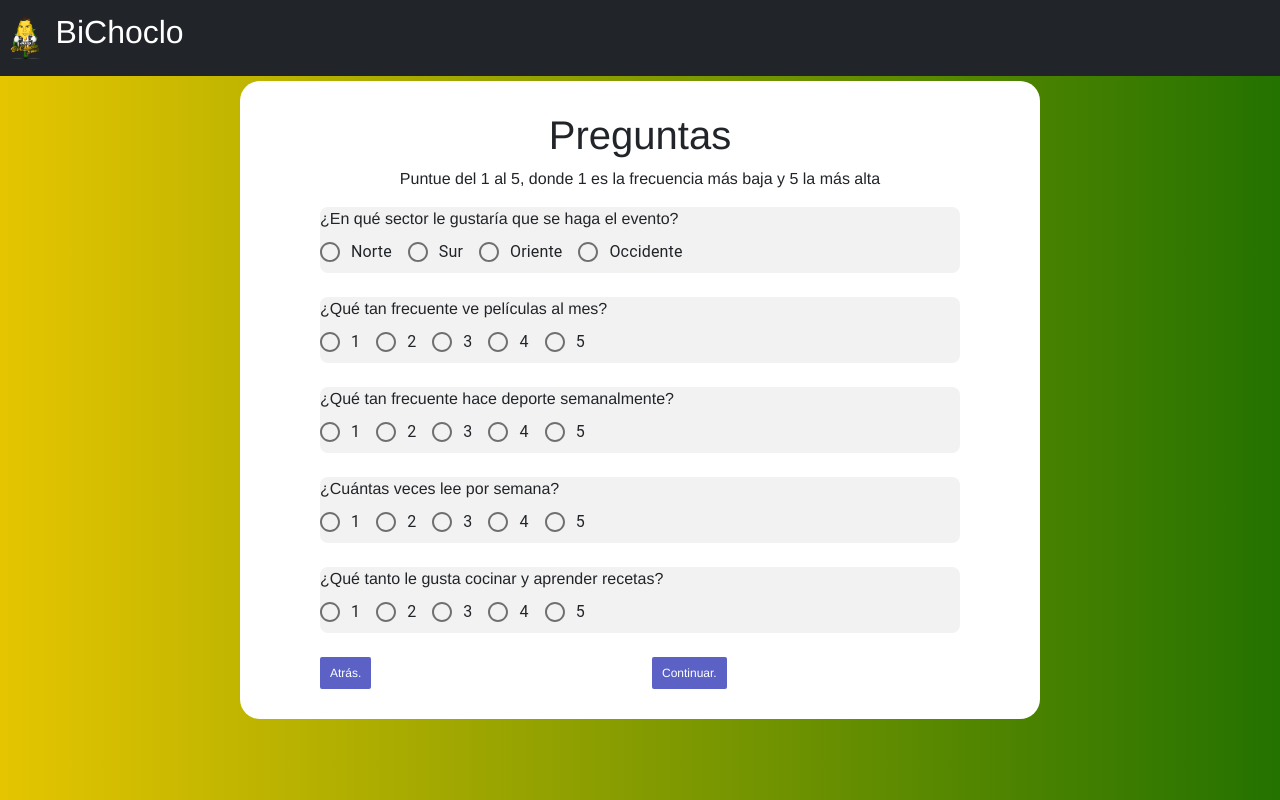
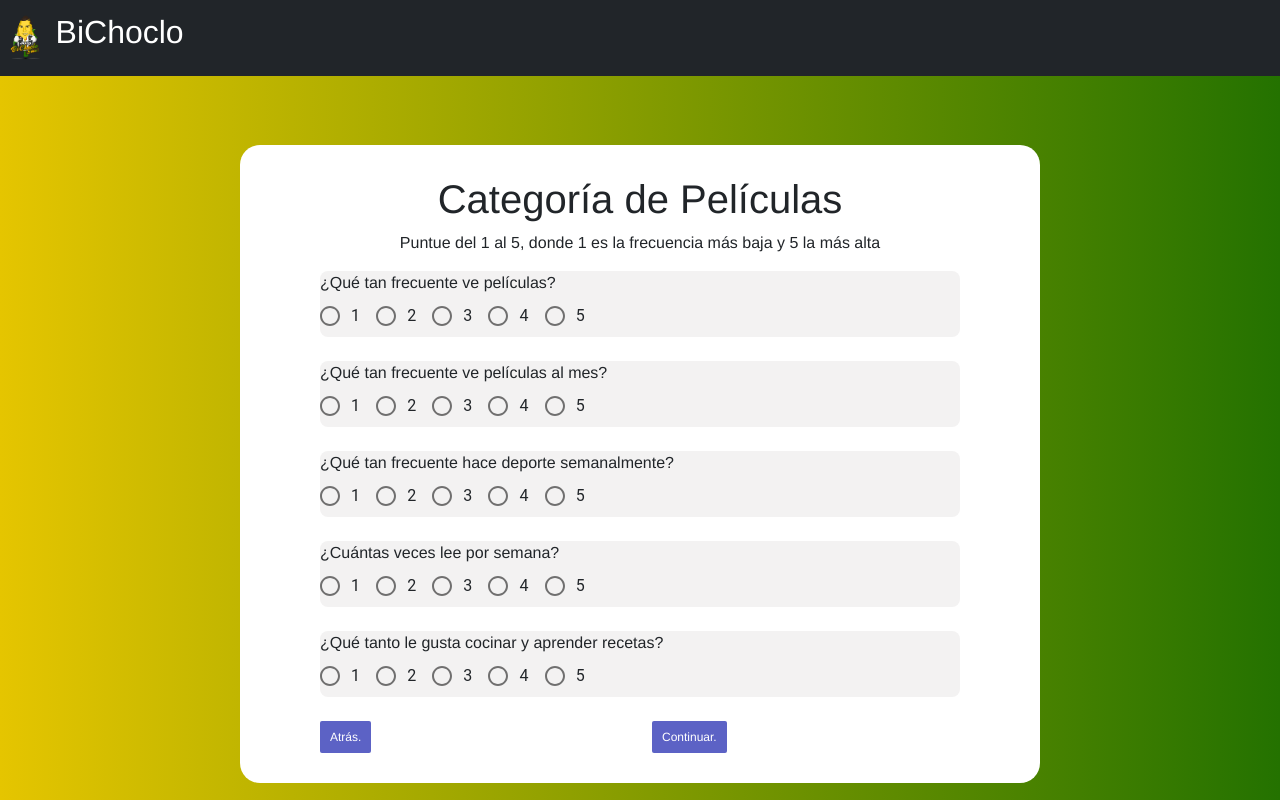
Before and after one commit to JuanCamilo-R/ProyectoBD, a React (Create React App) app in the folder cliente/: page /form in a window 1280 px wide. Both pictures are taken after a click on the button "Continuar.". Built offline with nearby package versions, Linux system fonts and the light colour scheme.

Commit message:
Se quita barrio

```diff
--- a/cliente/src/components/FirstPart.js
+++ b/cliente/src/components/FirstPart.js
@@ -27,25 +27,29 @@ export class FirstPart extends Component {
                     </label>
                 <input  type = "text" className = "form-control" name = "cedula" onChange = {inputChange('nombre')} value = {values.cedula}/>
                 </div>
+                <br/>
                 <div className="form-group">
                     <label htmlFor="nombre">
                         Nombre:
                     </label>
                     <input type="text" className="form-control" name="nombre" onChange={inputChange('nombre')} value={values.nombre} />
                 </div>
+                <br/>
                 <div className="form-group">
                     <label htmlFor="apellido">
                         Apellido:
                     </label>
                     <input type="text" className="form-control" name="apellido" onChange={inputChange('apellido')} value={values.apellido} />
                 </div>
+                <br/>
                 <div className="form-group">
                     <label htmlFor="edad">
                         Edad:
                     </label>
                     <input type="text" className="form-control" name="edad" onChange={inputChange('edad')} value={values.edad} />
                 </div>
-                <div className="form-group">
+                <br/>
+                <div className="form-group form-design">
                     <label htmlFor="genero">
                         Genero:
                     </label>
@@ -56,13 +60,8 @@ export class FirstPart extends Component {
                         </RadioGroup>
                     </div>
                 </div>
-                <div className="form-group">
-                    <label htmlFor="barrio">
-                        Barrio:
-                    </label>
-                    <input type="text" className="form-control" name="barrio" onChange={inputChange('barrio')} value={values.barrio} />
-                </div>
-                <div>
+                <br/>
+                <div className = "form-group">
                     <label htmlFor="comuna">
                         Comuna:
                     </label>
--- a/cliente/src/components/PaginaForm.js
+++ b/cliente/src/components/PaginaForm.js
@@ -11,7 +11,7 @@ class PaginaForm extends React.Component {
             <div className = "h-100">
                 <TheNavbar/>
                 <div className="Form">
-                    <div className="container">
+                    <div className="container container-style">
                         <Forms/>
                     </div>
                 </div>
--- a/cliente/src/components/SecondPart.js
+++ b/cliente/src/components/SecondPart.js
@@ -21,19 +21,20 @@ export class SecondPart extends Component {
         return (
             <div className="form-container">
                 <div>
-                <h1 className="h1">Preguntas</h1>
+                <h1 className="h1">Categoría de Películas</h1>
                 <p className = "remainder"> Puntue del 1 al 5, donde 1 es la frecuencia más baja y 5 la más alta </p>
                 </div>
                 <div className="form-group form-design">
                     <label htmlFor="sector">
-                        ¿En qué sector le gustaría que se haga el evento?
+                        ¿Qué tan frecuente ve películas?
                     </label>
                     <div className="radio">
-                        <RadioGroup row arial-label="sector" name="sector" value={values.sector} onChange={inputChange('sector')}>
-                            <FormControlLabel  value="Norte" control={<Radio />} label="Norte" />
-                            <FormControlLabel  value="Sur" control={<Radio />} label="Sur" />
-                            <FormControlLabel  value="Oriente" control={<Radio />} label="Oriente" />
-                            <FormControlLabel  value="Occidente" control={<Radio />} label="Occidente" />
+                        <RadioGroup row arial-label="sector" name="sector" /*value={values.sector}*/ onChange={inputChange('sector')}>
+                            <FormControlLabel  value="1" control={<Radio />} label="1" />
+                            <FormControlLabel  value="2" control={<Radio />} label="2" />
+                            <FormControlLabel  value="3" control={<Radio />} label="3" />
+                            <FormControlLabel  value="4" control={<Radio />} label="4" />
+                            <FormControlLabel  value="5" control={<Radio />} label="5" />
                         </RadioGroup>
                     </div>
                 </div>
--- a/cliente/src/components/styles/Badge.css
+++ b/cliente/src/components/styles/Badge.css
@@ -29,7 +29,8 @@
     background-color: #f3f2f2;
 }
 
-.navbarStyle{
+.container-style{
+    margin-top:10%;
 }
 
 .form-container{
```
